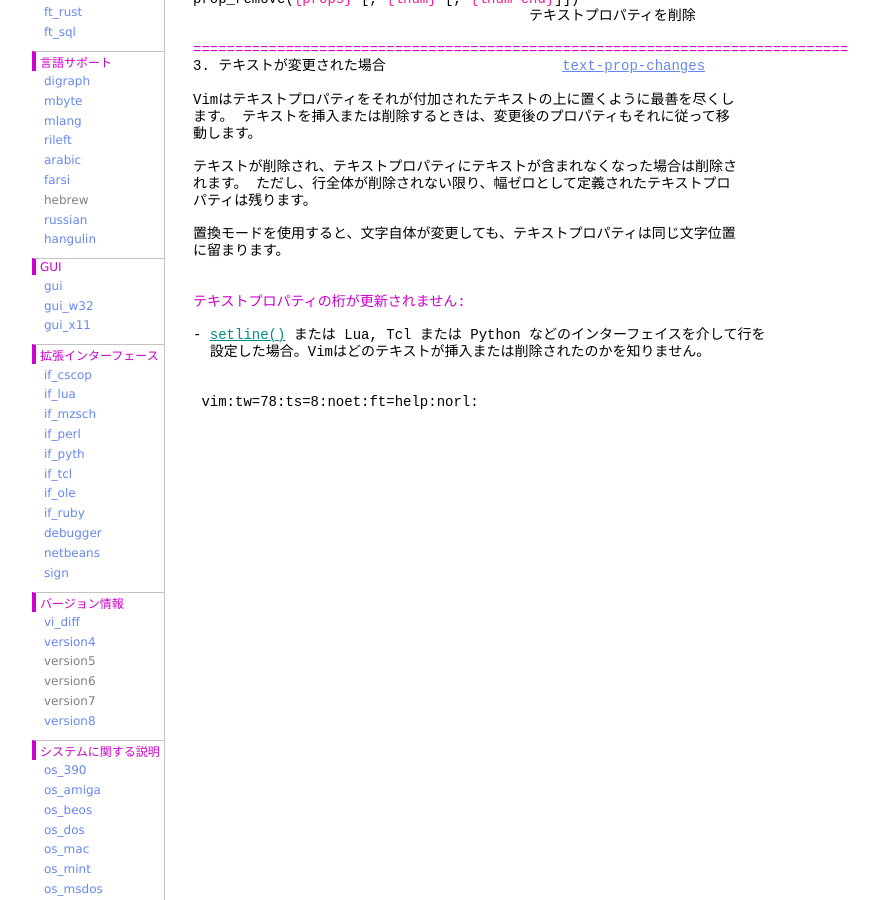
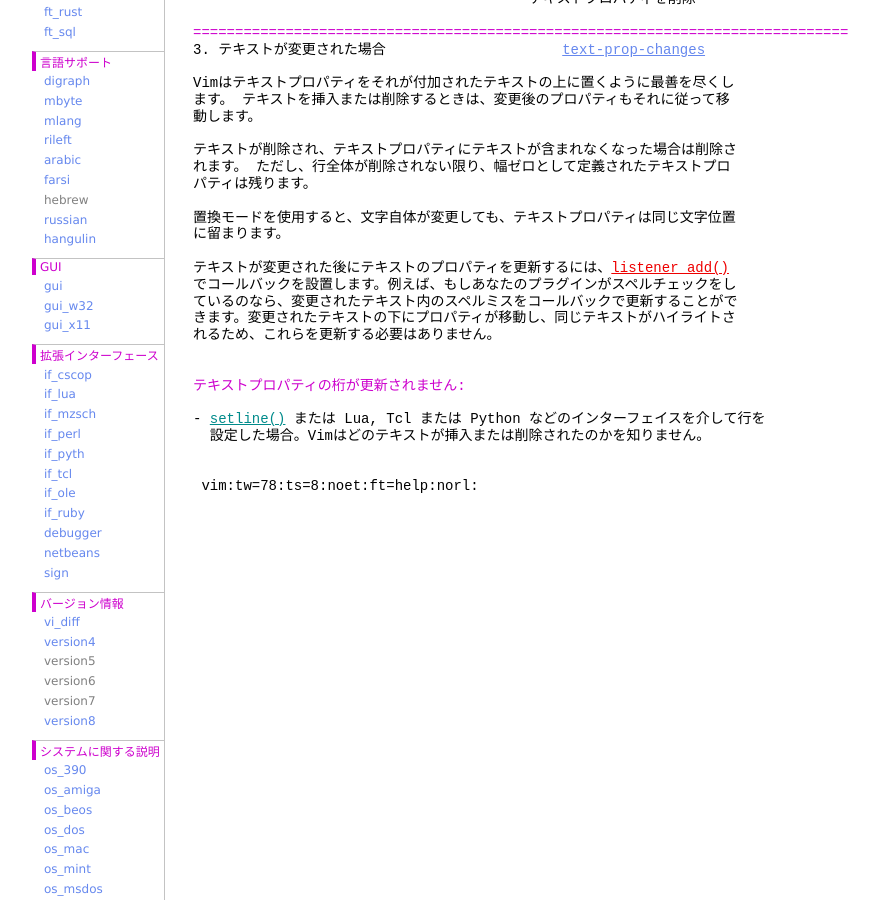
Before and after one commit to vim-jp/vimdoc-ja, a Jekyll site: the page built from textprop.html, in a window 1280 px wide and 900 px high, scrolled down 2190 px. Shown: the whole window, without its empty margins (208-1087 px from the left). Built offline with Jekyll 4.4.1, drawn with Linux system fonts in a browser that asks for light colours; nearby versions of some CDN libraries; comment, search, counter and statistics services are not loaded; some of the changed text lies outside the part shown.

Commit message:
Generated by Travis JOB 2243.1
https://travis-ci.org/vim-jp/vimdoc-ja-working/builds/539052250

```diff
--- a/terminal.html
+++ b/terminal.html
@@ -3,7 +3,7 @@
 helpname: 'terminal'
 ---
 <div id='vimCodeElement'>
-<a class="Constant" href="terminal.html" name="terminal.txt">terminal.txt</a>&nbsp;&nbsp;For&nbsp;<span class="Identifier">Vim バージョン 8.1.</span>&nbsp;&nbsp;Last change: 2019 May 05<br>
+<a class="Constant" href="terminal.html" name="terminal.txt">terminal.txt</a>&nbsp;&nbsp;For&nbsp;<span class="Identifier">Vim バージョン 8.1.</span>&nbsp;&nbsp;Last change: 2019 May 20<br>
 <br>
 <br>
 &nbsp;&nbsp;&nbsp;&nbsp;&nbsp;&nbsp;&nbsp;&nbsp;&nbsp;&nbsp;&nbsp;&nbsp;&nbsp;&nbsp;&nbsp;&nbsp;<span class="Identifier">VIMリファレンスマニュアル&nbsp;&nbsp;&nbsp;&nbsp;by Bram Moolenaar</span><br>
--- a/textprop.html
+++ b/textprop.html
@@ -3,7 +3,7 @@
 helpname: 'textprop'
 ---
 <div id='vimCodeElement'>
-<a class="Constant" href="textprop.html" name="textprop.txt">textprop.txt</a>&nbsp;&nbsp;For&nbsp;<span class="Identifier">Vim バージョン 8.1.</span>&nbsp;&nbsp;Last change: 2019 May 06<br>
+<a class="Constant" href="textprop.html" name="textprop.txt">textprop.txt</a>&nbsp;&nbsp;For&nbsp;<span class="Identifier">Vim バージョン 8.1.</span>&nbsp;&nbsp;Last change: 2019 May 12<br>
 <br>
 <br>
 &nbsp;&nbsp;&nbsp;&nbsp;&nbsp;&nbsp;&nbsp;&nbsp;&nbsp;&nbsp;&nbsp;&nbsp;&nbsp;&nbsp;&nbsp;&nbsp;<span class="Identifier">VIMリファレンスマニュアル&nbsp;&nbsp;&nbsp;&nbsp;by Bram Moolenaar</span><br>
@@ -137,6 +136,12 @@
 置換モードを使用すると、文字自体が変更しても、テキストプロパティは同じ文字位置<br>
 に留まります。<br>
 <br>
+テキストが変更された後にテキストのプロパティを更新するには、<a class="Comment" href="eval.html#listener_add()">listener_add()</a><br>
+でコールバックを設置します。例えば、もしあなたのプラグインがスペルチェックをし<br>
+ているのなら、変更されたテキスト内のスペルミスをコールバックで更新することがで<br>
+きます。変更されたテキストの下にプロパティが移動し、同じテキストがハイライトさ<br>
+れるため、これらを更新する必要はありません。<br>
+<br>
 <br>
 <span class="PreProc">テキストプロパティの桁が更新されません:</span><br>
 <br>
--- a/usr_05.html
+++ b/usr_05.html
@@ -3,7 +3,7 @@
 helpname: 'usr_05'
 ---
 <div id='vimCodeElement'>
-<a class="Constant" href="usr_05.html" name="usr_05.txt">usr_05.txt</a>&nbsp;&nbsp;&nbsp;&nbsp;For&nbsp;<span class="Identifier">Vim バージョン 8.1.</span>&nbsp;&nbsp;Last change: 2019 Feb 27<br>
+<a class="Constant" href="usr_05.html" name="usr_05.txt">usr_05.txt</a>&nbsp;&nbsp;&nbsp;&nbsp;For&nbsp;<span class="Identifier">Vim バージョン 8.1.</span>&nbsp;&nbsp;Last change: 2019 May 23<br>
 <br>
 &nbsp;&nbsp;&nbsp;&nbsp;&nbsp;&nbsp;&nbsp;&nbsp;&nbsp;&nbsp;&nbsp;&nbsp;&nbsp;&nbsp;&nbsp;&nbsp;&nbsp;&nbsp;&nbsp;&nbsp; VIM USER MANUAL - by Bram Moolenaar<br>
 <br>
--- a/usr_41.html
+++ b/usr_41.html
@@ -3,7 +3,7 @@
 helpname: 'usr_41'
 ---
 <div id='vimCodeElement'>
-<a class="Constant" href="usr_41.html" name="usr_41.txt">usr_41.txt</a>&nbsp;&nbsp;&nbsp;&nbsp;For&nbsp;<span class="Identifier">Vim バージョン 8.1.</span>&nbsp;&nbsp;Last change: 2019 May 09<br>
+<a class="Constant" href="usr_41.html" name="usr_41.txt">usr_41.txt</a>&nbsp;&nbsp;&nbsp;&nbsp;For&nbsp;<span class="Identifier">Vim バージョン 8.1.</span>&nbsp;&nbsp;Last change: 2019 May 16<br>
 <br>
 &nbsp;&nbsp;&nbsp;&nbsp;&nbsp;&nbsp;&nbsp;&nbsp;&nbsp;&nbsp;&nbsp;&nbsp;&nbsp;&nbsp;&nbsp;&nbsp;&nbsp;&nbsp;&nbsp;&nbsp; VIM USER MANUAL - by Bram Moolenaar<br>
 <br>
@@ -795,6 +795,7 @@
 &nbsp;&nbsp;&nbsp;&nbsp;&nbsp;&nbsp;&nbsp;&nbsp;appendbufline()&nbsp;&nbsp;&nbsp;&nbsp;&nbsp;&nbsp;&nbsp;&nbsp; 指定されたバッファに行のリストを追加する<br>
 &nbsp;&nbsp;&nbsp;&nbsp;&nbsp;&nbsp;&nbsp;&nbsp;deletebufline()&nbsp;&nbsp;&nbsp;&nbsp;&nbsp;&nbsp;&nbsp;&nbsp; 指定されたバッファの行を削除する<br>
 &nbsp;&nbsp;&nbsp;&nbsp;&nbsp;&nbsp;&nbsp;&nbsp;listener_add()&nbsp;&nbsp;&nbsp;&nbsp;&nbsp;&nbsp;&nbsp;&nbsp;&nbsp;&nbsp;変更を監視するためのコールバックを追加する<br>
+&nbsp;&nbsp;&nbsp;&nbsp;&nbsp;&nbsp;&nbsp;&nbsp;listener_flush()&nbsp;&nbsp;&nbsp;&nbsp;&nbsp;&nbsp;&nbsp;&nbsp;リスナーコールバックを呼び出す<br>
 &nbsp;&nbsp;&nbsp;&nbsp;&nbsp;&nbsp;&nbsp;&nbsp;listener_remove()&nbsp;&nbsp;&nbsp;&nbsp;&nbsp;&nbsp; リスナーコールバックを削除する<br>
 &nbsp;&nbsp;&nbsp;&nbsp;&nbsp;&nbsp;&nbsp;&nbsp;win_findbuf()&nbsp;&nbsp;&nbsp;&nbsp;&nbsp;&nbsp;&nbsp;&nbsp;&nbsp;&nbsp; バッファが含まれるウィンドウを探す<br>
 &nbsp;&nbsp;&nbsp;&nbsp;&nbsp;&nbsp;&nbsp;&nbsp;win_getid()&nbsp;&nbsp;&nbsp;&nbsp;&nbsp;&nbsp;&nbsp;&nbsp;&nbsp;&nbsp;&nbsp;&nbsp; ウィンドウのウィンドウIDを得る<br>
@@ -934,6 +935,7 @@
 &nbsp;&nbsp;&nbsp;&nbsp;&nbsp;&nbsp;&nbsp;&nbsp;test_autochdir()&nbsp;&nbsp;&nbsp;&nbsp;&nbsp;&nbsp;&nbsp;&nbsp;起動中に&nbsp;<a class="Type" href="options.html#'autochdir'">'autochdir'</a>&nbsp;を有効にする<br>
 &nbsp;&nbsp;&nbsp;&nbsp;&nbsp;&nbsp;&nbsp;&nbsp;test_override()&nbsp;&nbsp;&nbsp;&nbsp;&nbsp;&nbsp;&nbsp;&nbsp; Vimの内部処理を置き換えてテストする<br>
 &nbsp;&nbsp;&nbsp;&nbsp;&nbsp;&nbsp;&nbsp;&nbsp;test_garbagecollect_now()&nbsp;&nbsp; 直ちにメモリを解放する<br>
+&nbsp;&nbsp;&nbsp;&nbsp;&nbsp;&nbsp;&nbsp;&nbsp;test_getvalue()&nbsp;&nbsp;&nbsp;&nbsp;&nbsp;&nbsp;&nbsp;&nbsp; 内部変数の値を取得する<br>
 &nbsp;&nbsp;&nbsp;&nbsp;&nbsp;&nbsp;&nbsp;&nbsp;test_ignore_error()&nbsp;&nbsp;&nbsp;&nbsp; 特定のエラーメッセージを無視する<br>
 &nbsp;&nbsp;&nbsp;&nbsp;&nbsp;&nbsp;&nbsp;&nbsp;test_null_blob()&nbsp;&nbsp;&nbsp;&nbsp;&nbsp;&nbsp;&nbsp;&nbsp;null の Blob を返す<br>
 &nbsp;&nbsp;&nbsp;&nbsp;&nbsp;&nbsp;&nbsp;&nbsp;test_null_channel()&nbsp;&nbsp;&nbsp;&nbsp; null のチャネルを返す<br>
--- a/windows.html
+++ b/windows.html
@@ -3,7 +3,7 @@
 helpname: 'windows'
 ---
 <div id='vimCodeElement'>
-<a class="Constant" href="windows.html" name="windows.txt">windows.txt</a>&nbsp;&nbsp; For&nbsp;<span class="Identifier">Vim バージョン 8.1.</span>&nbsp;&nbsp;Last change: 2019 May 05<br>
+<a class="Constant" href="windows.html" name="windows.txt">windows.txt</a>&nbsp;&nbsp; For&nbsp;<span class="Identifier">Vim バージョン 8.1.</span>&nbsp;&nbsp;Last change: 2019 May 10<br>
 <br>
 <br>
 &nbsp;&nbsp;&nbsp;&nbsp;&nbsp;&nbsp;&nbsp;&nbsp;&nbsp;&nbsp;&nbsp;&nbsp;&nbsp;&nbsp;&nbsp;&nbsp;&nbsp;&nbsp;<span class="Identifier">VIMリファレンスマニュアル&nbsp;&nbsp;&nbsp;&nbsp;by Bram Moolenaar</span><br>
@@ -1217,7 +1217,6 @@
 &nbsp;&nbsp;&nbsp;&nbsp;&nbsp;&nbsp;&nbsp;&nbsp;&nbsp;&nbsp;&nbsp;&nbsp;&nbsp;&nbsp;&nbsp;&nbsp;も、コード/テキストバッファを次々と表示する際にヘルプが邪魔に<br>
 &nbsp;&nbsp;&nbsp;&nbsp;&nbsp;&nbsp;&nbsp;&nbsp;&nbsp;&nbsp;&nbsp;&nbsp;&nbsp;&nbsp;&nbsp;&nbsp;ならない。次の3つのコマンドも同じように動作する。<br>
 <br>
-<br>
 &nbsp;&nbsp;&nbsp;&nbsp;&nbsp;&nbsp;&nbsp;&nbsp;&nbsp;&nbsp;&nbsp;&nbsp;&nbsp;&nbsp;&nbsp;&nbsp;&nbsp;&nbsp;&nbsp;&nbsp;&nbsp;&nbsp;&nbsp;&nbsp;&nbsp;&nbsp;&nbsp;&nbsp;&nbsp;&nbsp;&nbsp;&nbsp;&nbsp;&nbsp;&nbsp;&nbsp;&nbsp;&nbsp;&nbsp;&nbsp;&nbsp;&nbsp;&nbsp;&nbsp;&nbsp;&nbsp;&nbsp;&nbsp;&nbsp;&nbsp;&nbsp;&nbsp;&nbsp;&nbsp;&nbsp;&nbsp;<a class="Constant" href="windows.html#:sbn" name=":sbn">:sbn</a>&nbsp;<a class="Constant" href="windows.html#:sbnext" name=":sbnext">:sbnext</a><br>
 :<span class="Special">[N]</span>sbn[ext]&nbsp;<span class="Special">[+cmd]</span>&nbsp;<span class="Special">[N]</span><br>
 &nbsp;&nbsp;&nbsp;&nbsp;&nbsp;&nbsp;&nbsp;&nbsp;&nbsp;&nbsp;&nbsp;&nbsp;&nbsp;&nbsp;&nbsp;&nbsp;ウィンドウを分割しバッファリストの<span class="Special">[N]</span>個先のバッファへ移動す<br>
```
Also changed, not shown: other parts of textprop.html (+0 -1 lines), other parts of usr_05.html (+1 -1 lines), usr_toc.html (+8 -7 lines).
